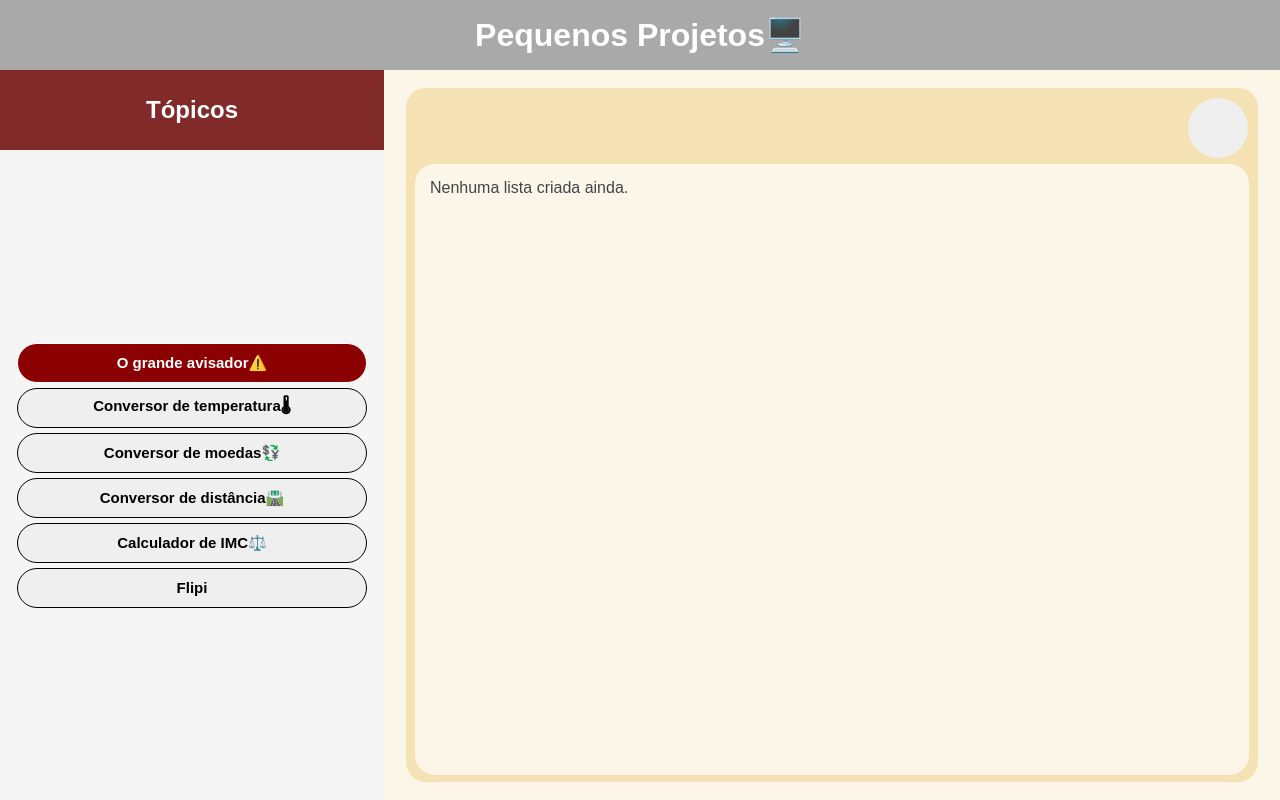
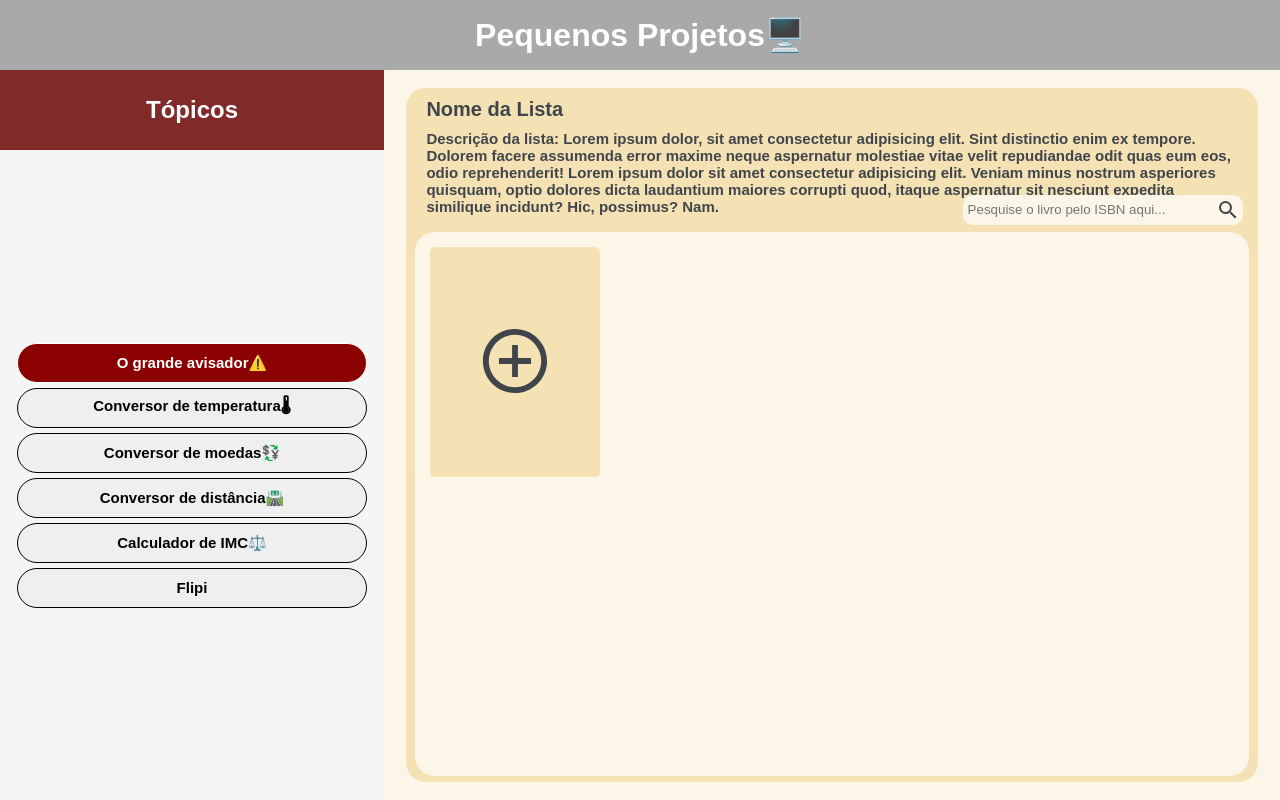
Before and after one commit to jaime-ac/pequenos-projetos, a React (Vite) app: page / in a window 1280 px wide. Both pictures are taken after a click on the button "Flipi". Built offline with nearby package versions, Linux system fonts and the light colour scheme.

Commit message:
atualização do flipi, adicionando elementos ao componente da lista de livros

```diff
--- a/src/components/Main.jsx
+++ b/src/components/Main.jsx
@@ -6,6 +6,7 @@ import Distancia from "../pages/Distancia";
 import Imc from "../pages/Imc";
 import Biblioteca from "../pages/Biblioteca";
 import ListasLivros from "./ListasLivros";
+import MinhaLista from "./MinhaLista";
 
 function Main() {
     const [tela, setTela] = useState();
@@ -27,7 +28,8 @@ function Main() {
                 <button className="botao__exercicio" onClick={() => setTela(<Distancia />)}>Conversor de distância🛣️</button>
                 <button className="botao__exercicio" onClick={() => setTela(<Imc />)}>Calculador de IMC⚖️</button>
 
-                <button className="botao__exercicio" onClick={() => setTela(<Biblioteca componente={<ListasLivros />}/>)}>Flipi</button>
+                {/* <button className="botao__exercicio" onClick={() => setTela(<Biblioteca componente={<ListasLivros />}/>)}>Flipi</button> */}
+                <button className="botao__exercicio" onClick={() => setTela(<Biblioteca componente={<MinhaLista />}/>)}>Flipi</button>
 
             </div>
 
--- a/src/components/MinhaLista.css
+++ b/src/components/MinhaLista.css
@@ -1,7 +1,151 @@
 .container__lista--livros{
+    display: flex;
+    justify-content: center;
+    align-items: center;
+    flex-direction: column;
     height: 95%;
-    width: 98%;
-    background-color: #FCF6E8;
-    margin-top: 20px;
+    width: 95%;
+    background-color: #F4E2B4;
     border-radius: 20px;
 }
+
+    .lista__header{
+        display: flex;
+        justify-content: center;
+        align-items: center;
+        flex-direction: column;
+        height: 20%;
+        width: 100%;
+    }
+        .lista__name{
+            display: flex;
+            justify-content: start;
+            align-items: center;
+            padding-left: 20px;
+            height: 30%;
+            width: 100%;
+        }
+            .nome__lista{
+                font-size: 20px;
+                font-weight: bolder;
+                color: #40454b;
+            }
+
+        .lista__description{
+            display: flex;
+            justify-content: start;
+            align-items: start;
+            padding-left: 20px;
+            padding-right: 20px;
+            height: 45%;
+            width: 100%;
+        }
+            .descricao__lista{
+                font-size: 15px;
+                font-weight: bold;
+                color: #40454b;
+            }
+
+        .pesquisa__lista--livro{
+            display: flex;
+            justify-content: end;
+            align-items: center;
+            padding-right: 15px;
+            height: 25%;
+            width: 100%;
+        }
+            .pesquisa__livro{
+                padding-left: 5px;
+                height: 30px;
+                width: 250px;
+                border-top-left-radius: 10px;
+                border-bottom-left-radius: 10px;
+                border: none;
+                background-color: #FCF6E8;
+            }
+            .btn__pesquisa--livro{
+                display: flex;
+                justify-content: center;
+                align-items: center;
+                height: 30px;
+                width: 30px;
+                border: none;
+                background-color: #FCF6E8;
+                border-top-right-radius: 10px;
+                border-bottom-right-radius: 10px;
+                cursor: pointer;
+            }
+
+    .lista__body{
+        display: flex;
+        justify-content: center;
+        align-items: center;
+        height: 80%;
+        width: 100%;
+        background-color: transparent;
+    }
+        .lista__body--books{
+            display: flex;
+            justify-content: start;
+            align-items: start;
+            gap: 10px;
+            padding: 15px 15px;
+            height: 98%;
+            width: 98%;
+            background-color: #FCF6E8;
+            border-radius: 20px;
+        }
+            .botao__add--livro{
+                height: 230px;
+                width: 170px;
+                background-color: #F4E2B4;
+                border: none;
+                border-radius: 5px;
+                cursor: pointer;
+            }
+            .img__adicionar{
+                height: 70px;
+                width: 70px;
+            }
+
+    dialog{
+        height: 600px;
+        background-color: transparent;
+        border: none;
+        border-radius: 20px;
+        width: 50%;
+        position: fixed;
+        top: 63%;
+        left: 48%;
+        transform: translate(-10%, -50%);
+    }
+        .container__livros{
+            height: 90%;
+            width: 90%;
+            background-color: #F4E2B4;
+            border-radius: 20px;
+        }
+            .fechar__caixa{
+                display: flex;
+                justify-content: end;
+                align-items: center;
+                padding-right: 10px;
+                padding-top: 10px;
+                height: 5%;
+                width: 100%;
+            }
+                .btn__fechar--caixa{
+                    display: flex;
+                    justify-content: center;
+                    align-items: center;
+                    cursor: pointer;
+                    height: 20px;
+                    width: 20px;
+                    border: solid 1px #40454b;
+                    border-radius: 5px;
+                }
+
+            .lista__livros{
+                height: 95%;
+                width: 100%;
+            }
--- a/src/components/MinhaLista.jsx
+++ b/src/components/MinhaLista.jsx
@@ -1,8 +1,59 @@
+import { useState } from 'react'
 import './MinhaLista.css'
 
 function MinhaLista() {
+  const [abriuCaixa, setAbriuCaixa] = useState(false)
+
   return (
     <div className='container__lista--livros'>
+
+      <div className="lista__header">
+
+        <div className="lista__name">
+
+          <label className='nome__lista'>Nome da Lista</label>
+
+        </div>
+
+        <div className="lista__description">
+
+          <label className='descricao__lista'>Descrição da lista: Lorem ipsum dolor, sit amet consectetur adipisicing elit. Sint distinctio enim ex tempore. Dolorem facere assumenda error maxime neque aspernatur molestiae vitae velit repudiandae odit quas eum eos, odio reprehenderit! Lorem ipsum dolor sit amet consectetur adipisicing elit. Veniam minus nostrum asperiores quisquam, optio dolores dicta laudantium maiores corrupti quod, itaque aspernatur sit nesciunt expedita similique incidunt? Hic, possimus? Nam.</label>
+
+        </div>
+
+        <div className="pesquisa__lista--livro">
+
+          <input type="text" className="pesquisa__livro" placeholder='Pesquise o livro pelo ISBN aqui...'/>
+          <button className="btn__pesquisa--livro" onClick={() => alert("Pesquisando um livro pelo ISBN!")}><img className='img__pesquisar' src="./flipi/search.svg" alt="" /></button>
+
+        </div>
+
+      </div>
+
+      <div className="lista__body">
+
+        <div className="lista__body--books">
+
+          <button className="botao__add--livro" onClick={() => setAbriuCaixa(true)}><img className='img__adicionar' src="./flipi/adicionar.svg" alt="" /></button>
+
+        </div>
+
+      </div>
+
+        <dialog open={abriuCaixa}>
+
+          <div className="container__livros">
+
+            <div className="fechar__caixa">
+              <button className="btn__fechar--caixa" onClick={() => setAbriuCaixa(false)}>❌</button>
+            </div>
+            <div className="lista__livros">
+
+            </div>
+
+          </div>
+
+        </dialog>
 
     </div>
   )
```
Also changed, not shown: public/flipi/adicionar.svg (added), public/flipi/search.svg (added).
